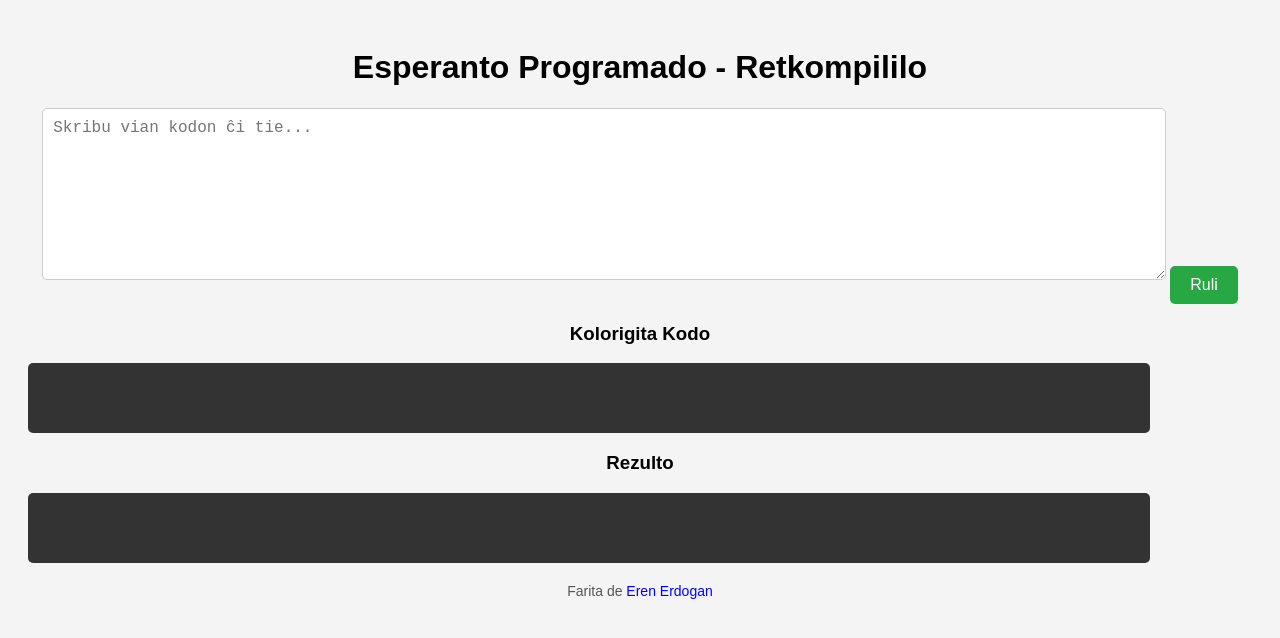
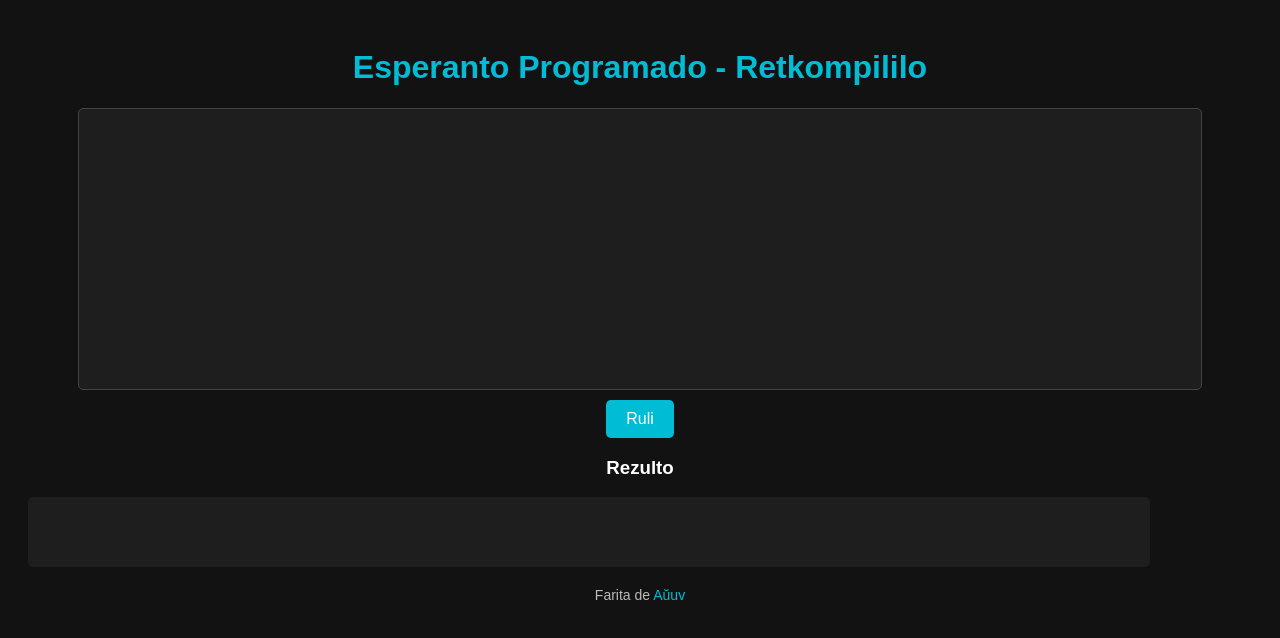
Before and after one commit to ErenErdogan46/kodo-esperanto, a plain HTML site: page index.html in a window 1280 px wide. Drawn offline with Linux system fonts and the light colour scheme.

Commit message:
Update index.html

```diff
--- a/index.html
+++ b/index.html
@@ -8,20 +8,39 @@
         body {
             font-family: Arial, sans-serif;
             text-align: center;
-            background-color: #f4f4f4;
+            background-color: #121212;
+            color: white;
             padding: 20px;
         }
 
-        textarea {
+        h1 {
+            color: #00bcd4;
+        }
+
+        #editor-container {
             width: 90%;
-            height: 150px;
+            margin: auto;
+            text-align: left;
+            border: 1px solid #444;
+            border-radius: 5px;
+            padding: 10px;
+            background: #1e1e1e;
+            min-height: 200px;
+            color: white;
+            font-family: monospace;
+            overflow-y: auto;
+            white-space: pre-wrap;
+        }
+
+        #esperantoCode {
+            outline: none;
+            width: 100%;
+            min-height: 200px;
             font-size: 16px;
             font-family: monospace;
-            border: 1px solid #ccc;
-            border-radius: 5px;
-            padding: 10px;
-            background: white;
-            margin-bottom: 10px;
+            background: transparent;
+            border: none;
+            color: white;
         }
 
         button {
@@ -30,19 +49,20 @@
             cursor: pointer;
             border: none;
             border-radius: 5px;
-            background-color: #28a745;
+            background-color: #00bcd4;
             color: white;
+            margin-top: 10px;
         }
 
         button:hover {
-            background-color: #218838;
+            background-color: #0097a7;
         }
 
         pre {
             width: 90%;
             min-height: 50px;
-            background: #333;
-            color: #fff;
+            background: #1e1e1e;
+            color: #00ff00;
             padding: 10px;
             border-radius: 5px;
             text-align: left;
@@ -51,37 +71,37 @@
             font-family: monospace;
         }
 
-        /* Renklendirme stilleri */
-        .assign { color: blue; font-weight: bold; }
-        .operator { color: red; font-weight: bold; }
-        .print { color: green; font-weight: bold; }
-        .loop { color: purple; font-weight: bold; }
-        .condition { color: orange; font-weight: bold; }
-        .number { color: darkcyan; font-weight: bold; }
-        .variable { color: brown; }
-        #highlightedCode { white-space: pre-wrap; font-family: monospace; }
+        .keyword {
+            color: #ffa500;
+            font-weight: bold;
+        }
 
-        /* Footer */
+        .error {
+            text-decoration: underline;
+            text-decoration-color: red;
+            text-decoration-thickness: 2px;
+        }
+
         footer {
             margin-top: 20px;
             font-size: 14px;
-            color: #555;
+            color: #bbb;
         }
     </style>
 </head>
 <body>
     <h1>Esperanto Programado - Retkompililo</h1>
 
-    <textarea id="esperantoCode" placeholder="Skribu vian kodon ĉi tie..." oninput="highlightEsperantoCode()"></textarea>
+    <div id="editor-container">
+        <div id="esperantoCode" contenteditable="true" spellcheck="false" oninput="highlightCode(); checkErrors();"></div>
+    </div>
+
     <button onclick="runEsperantoCode()">Ruli</button>
-
-    <h3>Kolorigita Kodo</h3>
-    <pre id="highlightedCode"></pre>
 
     <h3>Rezulto</h3>
     <pre id="esperantoOutput"></pre>
 
-    <footer>Farita de <span style="color:blue;">Eren Erdogan</span></footer>
+    <footer>Farita de <span style="color:#00bcd4;">Aŭuv</span></footer>
 
     <script src="compiler.js"></script>
 </body>
```
